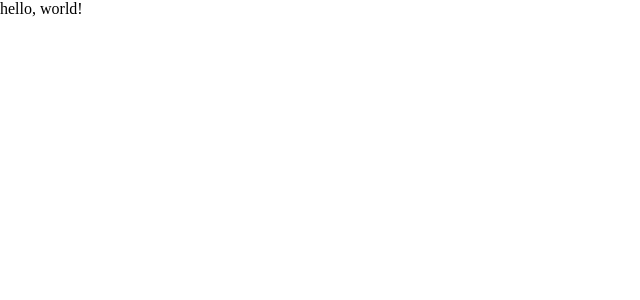
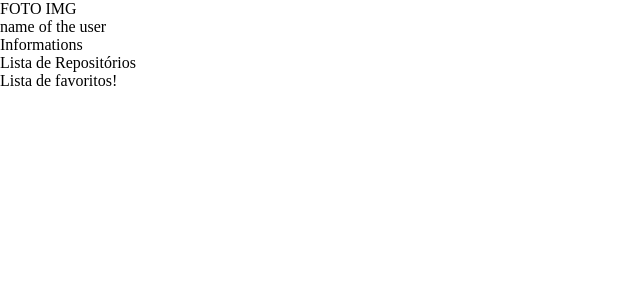
Before and after one commit to cairomedeiros/Impulso-JavaScript-Evolution, a React (Vite) app in the folder desafio-de-código-reactjs/: page / in a window 1280 px wide. Shown: the top 300 px of the page, without its empty margins (0-640 px from the left). Built offline with nearby package versions, Linux system fonts and the light colour scheme.

Commit message:
create folder structure and files

```diff
--- a/desafio-de-código-reactjs/package.json
+++ b/desafio-de-código-reactjs/package.json
@@ -8,8 +8,12 @@
     "preview": "vite preview"
   },
   "dependencies": {
+    "@reduxjs/toolkit": "^1.8.3",
+    "axios": "^0.27.2",
     "react": "^18.0.0",
-    "react-dom": "^18.0.0"
+    "react-dom": "^18.0.0",
+    "react-redux": "^8.0.2",
+    "redux": "^4.2.0"
   },
   "devDependencies": {
     "@types/react": "^18.0.0",
--- a/desafio-de-código-reactjs/src/App.jsx
+++ b/desafio-de-código-reactjs/src/App.jsx
@@ -1,11 +1,13 @@
-
+import Repositories from './components/Repositories/index';
+import Profile from './components/Profile/index';
 
 function App() {
 
   return (
-    <div>
-      hello, world!
-    </div>
+    <>
+      <Profile/>
+      <Repositories/>
+    </>
 
   )
 }
--- /dev/null
+++ b/desafio-de-código-reactjs/src/components/Avatar/index.jsx
@@ -0,0 +1,11 @@
+function Avatar() {
+
+    return (
+      <div>
+        FOTO IMG
+      </div>
+
+    )
+  }
+
+  export default Avatar;
--- /dev/null
+++ b/desafio-de-código-reactjs/src/components/Profile/index.jsx
@@ -0,0 +1,17 @@
+import Avatar from '../Avatar/index';
+import Username from '../Username/index';
+import UserStatus from '../UserStatus/index';
+
+function Profile() {
+
+    return (
+      <header>
+        <Avatar/>
+        <Username/>
+        <UserStatus/>
+      </header>
+
+    )
+  }
+
+  export default Profile;
--- /dev/null
+++ b/desafio-de-código-reactjs/src/components/ReposListing/index.jsx
@@ -0,0 +1,11 @@
+function ReposListing() {
+
+    return (
+      <div>
+        Lista de Repositórios
+      </div>
+
+    )
+  }
+
+  export default ReposListing;
--- /dev/null
+++ b/desafio-de-código-reactjs/src/components/ReposStarred/index.jsx
@@ -0,0 +1,11 @@
+function ReposStarred() {
+
+    return (
+      <div>
+        Lista de favoritos!
+      </div>
+
+    )
+  }
+
+  export default ReposStarred;
--- /dev/null
+++ b/desafio-de-código-reactjs/src/components/Repositories/index.jsx
@@ -0,0 +1,15 @@
+import ReposListing from '../ReposListing/index';
+import ReposStarred from '../ReposStarred/index';
+
+function Repositories() {
+
+    return (
+      <main>
+        <ReposListing/>
+        <ReposStarred/>
+      </main>
+
+    )
+  }
+
+  export default Repositories;
--- /dev/null
+++ b/desafio-de-código-reactjs/src/components/UserStatus/index.jsx
@@ -0,0 +1,11 @@
+function UserStatus() {
+
+    return (
+      <div>
+        Informations
+      </div>
+
+    )
+  }
+
+  export default UserStatus;
--- /dev/null
+++ b/desafio-de-código-reactjs/src/components/Username/index.jsx
@@ -0,0 +1,11 @@
+function Username() {
+
+    return (
+      <div>
+        name of the user
+      </div>
+
+    )
+  }
+
+  export default Username;
```
Also changed, not shown: desafio-de-código-reactjs/src/components/Profile/style.css (added), desafio-de-código-reactjs/src/components/Repositories/style.css (added), 1 other file (tests, documents, lock files or other folders).
